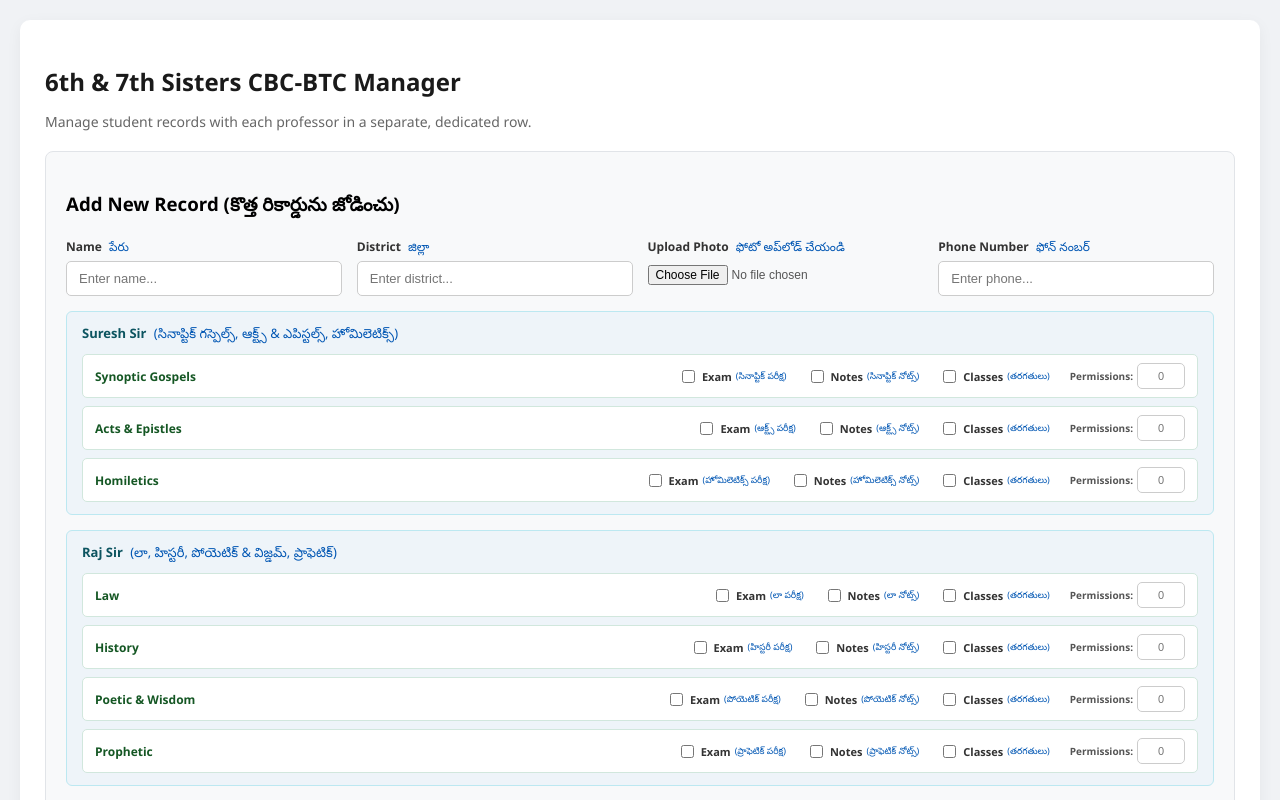
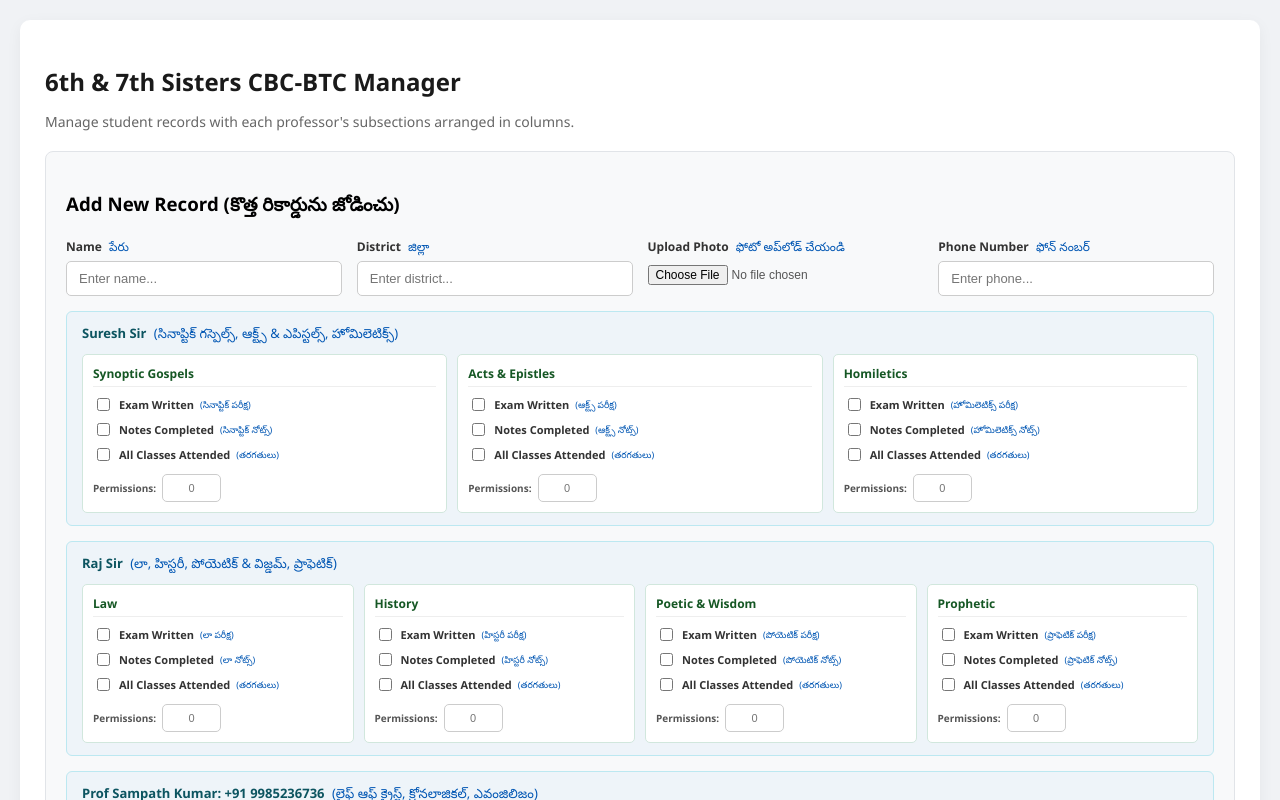
Before and after one commit to pramilaaztraining/cbc-students-manager, a React (Create React App) app: page / in a window 1280 px wide. Shown: the top 800 px of the page. Built offline with nearby package versions, Linux system fonts and the light colour scheme.

Commit message:
Arranged professor subsections in side-by-side columns

```diff
--- a/src/App.css
+++ b/src/App.css
@@ -58,43 +58,48 @@ input:focus { outline: none; border-color: #007bff; }
   gap: 10px;
 }
 
-/* Every professor card takes full width on its own row */
 .full-width-card {
   grid-column: 1 / -1;
 }
 
 .section-title { font-size: 13px; font-weight: 700; color: #0c5460; }
 
-.rows-container {
+/* Columns container layout */
+.columns-container {
+  display: grid;
+  gap: 10px;
+}
+
+.cols-3 {
+  grid-template-columns: repeat(3, 1fr);
+}
+
+.cols-4 {
+  grid-template-columns: repeat(4, 1fr);
+}
+
+.column-subbox {
+  background: #ffffff;
+  border: 1px solid #d1e7dd;
+  padding: 10px;
+  border-radius: 5px;
   display: flex;
   flex-direction: column;
   gap: 8px;
-}
-
-.row-subbox {
-  background: #ffffff;
-  border: 1px solid #d1e7dd;
-  padding: 8px 12px;
-  border-radius: 5px;
-  display: flex;
-  justify-content: space-between;
-  align-items: center;
-  flex-wrap: wrap;
-  gap: 10px;
 }
 
 .sub-title {
   font-size: 12px;
   font-weight: 700;
   color: #155724;
-  min-width: 180px;
+  border-bottom: 1px solid #eee;
+  padding-bottom: 4px;
 }
 
-.row-controls {
+.column-controls {
   display: flex;
-  gap: 20px;
-  align-items: center;
-  flex-wrap: wrap;
+  flex-direction: column;
+  gap: 6px;
 }
 
 .checkbox-label {
@@ -103,7 +108,7 @@ input:focus { outline: none; border-color: #007bff; }
   color: #333;
   display: flex;
   align-items: center;
-  gap: 4px;
+  gap: 6px;
   cursor: pointer;
 }
 
@@ -112,7 +117,8 @@ input:focus { outline: none; border-color: #007bff; }
 .sub-input-group {
   display: flex;
   align-items: center;
-  gap: 4px;
+  gap: 6px;
+  margin-top: 4px;
 }
 
 .sub-input-group label {
@@ -122,10 +128,10 @@ input:focus { outline: none; border-color: #007bff; }
 }
 
 .sub-input-group input[type="text"] {
-  padding: 2px 4px;
+  padding: 2px 6px;
   font-size: 11px;
-  width: 38px;
-  height: 20px;
+  width: 45px;
+  height: 22px;
   text-align: center;
 }
 
--- a/src/App.js
+++ b/src/App.js
@@ -37,7 +37,7 @@ function App() {
   ];
 
   const [rows, setRows] = useState(() => {
-    const saved = localStorage.getItem('cbc_students_three_rows_data');
+    const saved = localStorage.getItem('cbc_students_columns_layout_data');
     return saved ? JSON.parse(saved) : initialData;
   });
 
@@ -54,7 +54,7 @@ function App() {
   const [currentId, setCurrentId] = useState(null);
 
   useEffect(() => {
-    localStorage.setItem('cbc_students_three_rows_data', JSON.stringify(rows));
+    localStorage.setItem('cbc_students_columns_layout_data', JSON.stringify(rows));
   }, [rows]);
 
   const handleChange = (e) => {
@@ -238,21 +238,21 @@ function App() {
     doc.save('CBC_Students_Records.pdf');
   };
 
-  const renderSectionRows = (profKey, title, teluguTitle, items) => (
+  const renderSectionColumns = (profKey, title, teluguTitle, items, gridColsClass) => (
     <div className="checkbox-card nt-card full-width-card" key={profKey}>
       <span className="section-title">{title} <span className="telugu-label">({teluguTitle})</span></span>
-      <div className="rows-container">
+      <div className={`columns-container ${gridColsClass}`}>
         {items.map(cat => (
-          <div className="row-subbox" key={`${profKey}-${cat.key}`}>
+          <div className="column-subbox" key={`${profKey}-${cat.key}`}>
             <span className="sub-title">{cat.label}</span>
-            <div className="row-controls">
+            <div className="column-controls">
               <label className="checkbox-label">
                 <input
                   type="checkbox"
                   checked={formData[profKey][`${cat.key}Exam`]}
                   onChange={(e) => handleProfChange(profKey, `${cat.key}Exam`, 'checkbox', null, e.target.checked)}
                 />
-                Exam <span className="telugu-text">({cat.telugu} పరీక్ష)</span>
+                Exam Written <span className="telugu-text">({cat.telugu} పరీక్ష)</span>
               </label>
 
               <label className="checkbox-label">
@@ -261,7 +261,7 @@ function App() {
                   checked={formData[profKey][`${cat.key}Notes`]}
                   onChange={(e) => handleProfChange(profKey, `${cat.key}Notes`, 'checkbox', null, e.target.checked)}
                 />
-                Notes <span className="telugu-text">({cat.telugu} నోట్స్)</span>
+                Notes Completed <span className="telugu-text">({cat.telugu} నోట్స్)</span>
               </label>
 
               <label className="checkbox-label">
@@ -270,7 +270,7 @@ function App() {
                   checked={formData[profKey][`${cat.key}Classes`]}
                   onChange={(e) => handleProfChange(profKey, `${cat.key}Classes`, 'checkbox', null, e.target.checked)}
                 />
-                Classes <span className="telugu-text">(తరగతులు)</span>
+                All Classes Attended <span className="telugu-text">(తరగతులు)</span>
               </label>
 
               <div className="sub-input-group">
@@ -292,7 +292,7 @@ function App() {
   return (
     <div className="container">
       <h2>6th & 7th Sisters CBC-BTC Manager</h2>
-      <p className="subtitle">Manage student records with each professor in a separate, dedicated row.</p>
+      <p className="subtitle">Manage student records with each professor's subsections arranged in columns.</p>
 
       {/* Form Card */}
       <form onSubmit={handleSubmit} className={`form-card ${isEditing ? 'editing-mode' : ''}`}>
@@ -319,27 +319,27 @@ function App() {
             <input type="text" name="phone" placeholder="Enter phone..." value={formData.phone} onChange={handleChange} />
           </div>
 
-          {/* Row 1: Suresh Sir */}
-          {renderSectionRows('suresh', 'Suresh Sir', 'సినాప్టిక్ గస్పెల్స్, ఆక్ట్స్ & ఎపిస్టల్స్, హోమిలెటిక్స్', [
+          {/* Suresh Sir: 3 Columns */}
+          {renderSectionColumns('suresh', 'Suresh Sir', 'సినాప్టిక్ గస్పెల్స్, ఆక్ట్స్ & ఎపిస్టల్స్, హోమిలెటిక్స్', [
             { key: 'synoptic', label: 'Synoptic Gospels', telugu: 'సినాప్టిక్' },
             { key: 'actsEpistles', label: 'Acts & Epistles', telugu: 'ఆక్ట్స్' },
             { key: 'homiletics', label: 'Homiletics', telugu: 'హోమిలెటిక్స్' }
-          ])}
+          ], 'cols-3')}
 
-          {/* Row 2: Raj Sir */}
-          {renderSectionRows('raj', 'Raj Sir', 'లా, హిస్టరీ, పోయెటిక్ & విజ్డమ్, ప్రాఫెటిక్', [
+          {/* Raj Sir: 4 Columns */}
+          {renderSectionColumns('raj', 'Raj Sir', 'లా, హిస్టరీ, పోయెటిక్ & విజ్డమ్, ప్రాఫెటిక్', [
             { key: 'law', label: 'Law', telugu: 'లా' },
             { key: 'history', label: 'History', telugu: 'హిస్టరీ' },
             { key: 'poetic', label: 'Poetic & Wisdom', telugu: 'పోయెటిక్' },
             { key: 'prophetic', label: 'Prophetic', telugu: 'ప్రాఫెటిక్' }
-          ])}
+          ], 'cols-4')}
 
-          {/* Row 3: Prof Sampath Kumar */}
-          {renderSectionRows('sampath', 'Prof Sampath Kumar: +91 9985236736', 'లైఫ్ ఆఫ్ క్రైస్ట్, క్రోనలాజికల్, ఎవంజిలిజం', [
+          {/* Prof Sampath Kumar: 3 Columns */}
+          {renderSectionColumns('sampath', 'Prof Sampath Kumar: +91 9985236736', 'లైఫ్ ఆఫ్ క్రైస్ట్, క్రోనలాజికల్, ఎవంజిలిజం', [
             { key: 'loc', label: 'Life of Christ', telugu: 'లైఫ్ ఆఫ్ క్రైస్ట్' },
             { key: 'locChronological', label: 'Life of Christ - Chronological Study', telugu: 'క్రోనలాజికల్' },
             { key: 'evangelism', label: 'Evangelism & Missions', telugu: 'ఎవంజిలిజం' }
-          ])}
+          ], 'cols-3')}
 
           <div className="input-group">
             <label>Video Submitted <span className="telugu-label">వీడియో సమర్పణ</span></label>
```
